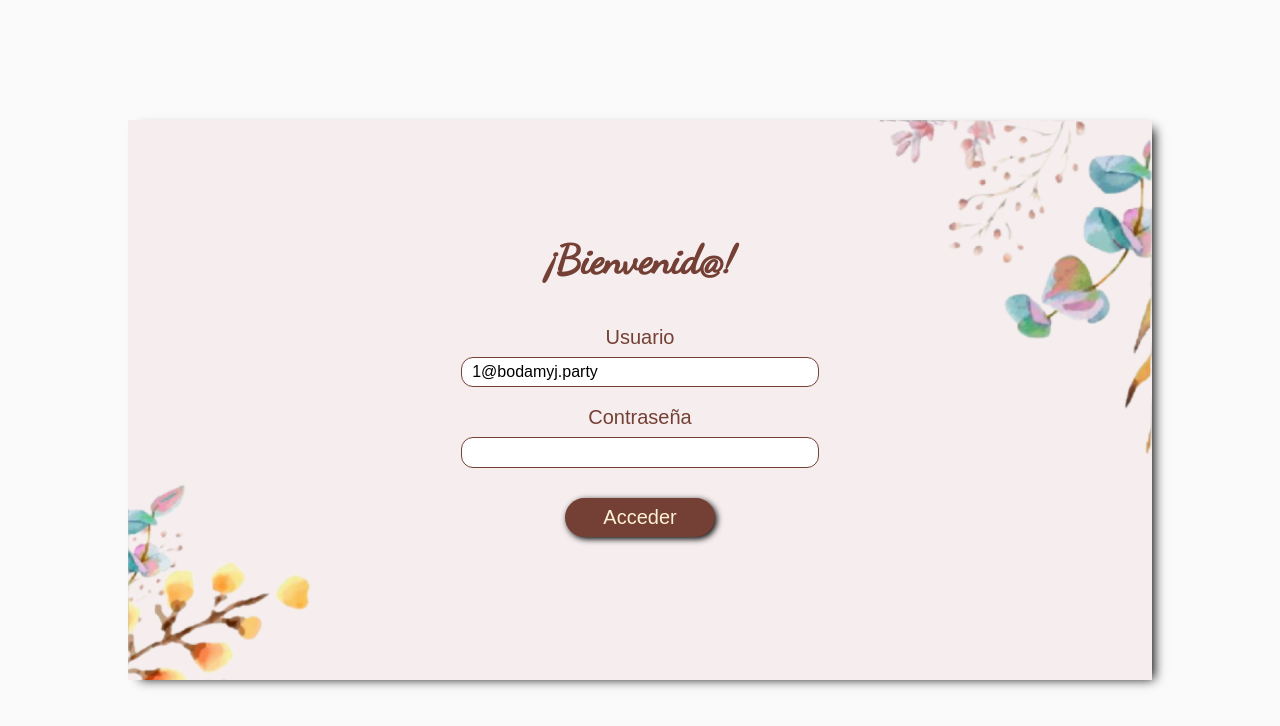
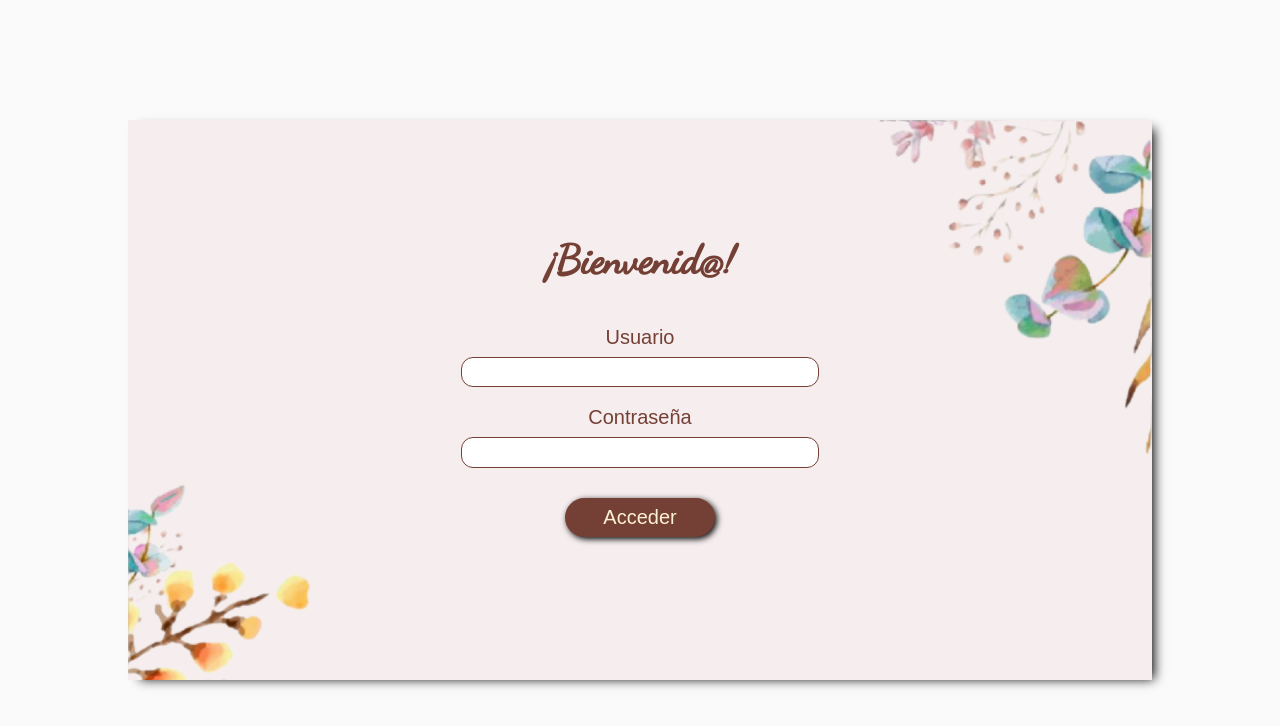
Before and after one commit to jlaguilargomez/wedding-app-react, a React (Create React App) app: page /login/1 in a window 1280 px wide. Shown: the top 726 px of the page. Built offline with nearby package versions, Linux system fonts and the light colour scheme; no server answers; a web font is replaced by a local one.

Commit message:
Add Login Form

```diff
--- a/src/modules/login/containers/LoginForm/LoginForm.tsx
+++ b/src/modules/login/containers/LoginForm/LoginForm.tsx
@@ -6,23 +6,20 @@ import React, { FormEvent, useEffect, useState } from 'react';
 import styles from 'styles/containers/LoginForm.module.scss';
 import toast from 'react-hot-toast';
 import { auth } from 'lib/firebase/firebase.config.js';
-import { Link, useNavigate, useParams } from 'react-router-dom';
+import { useNavigate, useParams } from 'react-router-dom';
 
 interface LoginForm {
-    email: string;
+    user: string;
     pass: string;
 }
 
-// interface LoginFormProps {
-//     formValues: LoginForm;
-// }
 interface IUserLoginInfo {
-    email: string;
+    user: string;
     pass: string;
 }
 
 const defaultUserLoginInfo: IUserLoginInfo = {
-    email: '',
+    user: '',
     pass: '',
 };
 
@@ -30,14 +27,14 @@ function LoginForm(): JSX.Element {
     console.log('LoginForm');
 
     const [form, setForm] = useState<LoginForm>(defaultUserLoginInfo);
-    const { user } = useParams();
+    const { userId } = useParams();
     const navigate = useNavigate();
 
     useEffect(() => {
-        if (user) {
+        if (userId) {
             setForm((prevValue) => ({
                 ...prevValue,
-                email: `${user}@bodamyj.party`,
+                userId,
             }));
         }
     }, []);
@@ -51,13 +48,16 @@ function LoginForm(): JSX.Element {
     ): Promise<void> => {
         event.preventDefault();
 
-        const { email, pass } = form;
+        const { user, pass } = form;
 
-        await toast.promise(auth.signInWithEmailAndPassword(email, pass), {
-            loading: 'Saving...',
-            success: <b>Settings saved!</b>,
-            error: <b>Could not save.</b>,
-        });
+        await toast.promise(
+            auth.signInWithEmailAndPassword(`${user}@bodamaruyjose.com`, pass),
+            {
+                loading: 'Saving...',
+                success: <b>Settings saved!</b>,
+                error: <b>Could not save.</b>,
+            }
+        );
 
         navigate('/');
     };
@@ -70,8 +70,8 @@ function LoginForm(): JSX.Element {
         >
             <Input
                 labelText="Usuario"
-                name="email"
-                value={form.email}
+                name="user"
+                value={form.user}
                 onChangeEvent={handleInput}
             />
             <Input
```
